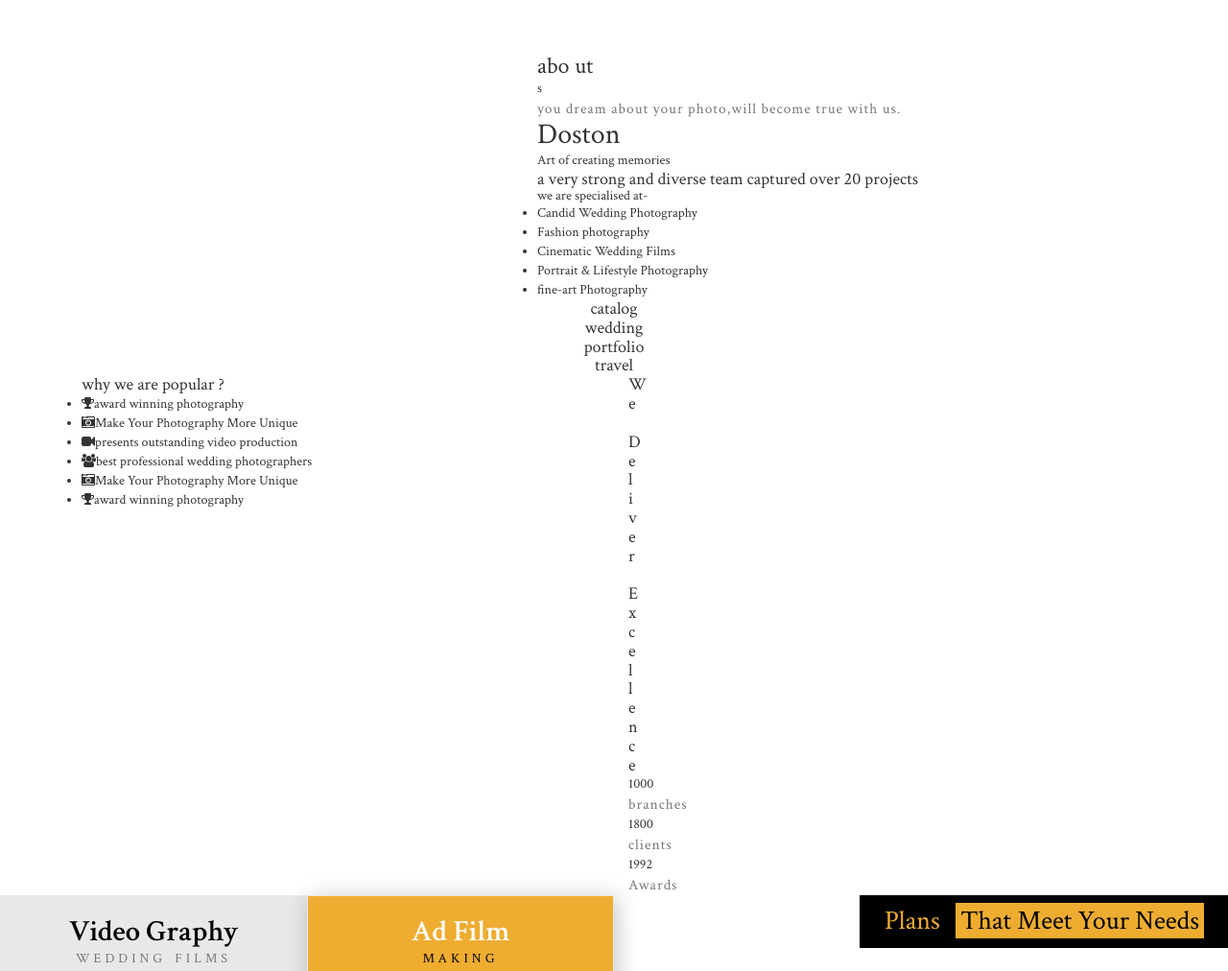
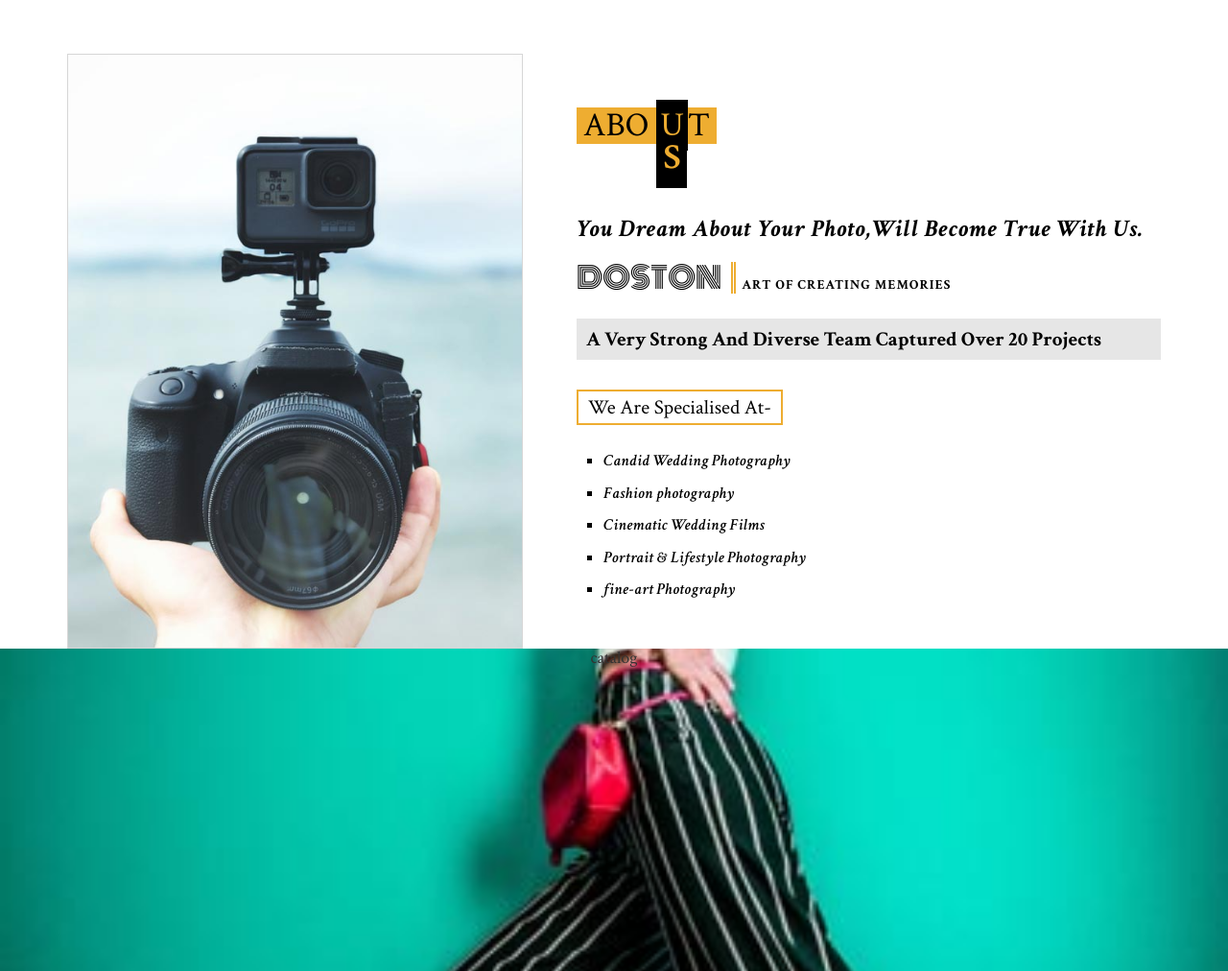
Before and after one commit to dostonhamrakulov/My-old-portfolio-template, a plain HTML site: page index.html in a window 1280 px wide. Shown: the part 752-1764 px from the top of the page at 96% size. Drawn offline with Linux system fonts and the light colour scheme.

Commit message:
Urtalab qidirsh

```diff
--- a/css/style.css
+++ b/css/style.css
@@ -1031,3 +1031,139 @@ div#gallery h3.sec-title,
 .about-main {
     padding-top: 4em;
 }
+
+.about-grid1 {
+    background: url(../images/a.jpg) no-repeat center;
+    background-size: cover;
+    min-height: 620px;
+    border: 1px solid #d6d6d6;
+}
+
+.about-grid2 {
+    padding: 4em 0 0 4em;
+}
+
+h3.title {
+    font-size: 2.5em;
+    color: #000;
+    display: inline-block;
+    text-transform: uppercase;
+    background: #eead31;
+    padding: 0 7px;
+}
+
+h3.title span {
+    color: #eead31;
+    background: #000000;
+    padding: 4px;
+}
+
+.about-subgrid p {
+    color: #000;
+    text-transform: capitalize;
+    font-size: 1.8em;
+    font-weight: bold;
+    font-style: italic;
+    margin: 1em 0 0;
+}
+
+.about-subgrid span {
+    color: #000;
+    font-weight: 800;
+    font-size: 1em;
+    padding-left: 3px;
+    letter-spacing: 1px;
+    text-transform: uppercase;
+}
+
+span.title-sub {
+    font-size: 4em;
+    margin-left: 13.7%;
+    width: 32px;
+    text-align: center;
+    height: 46px;
+    line-height: 18px;
+    color: #eead31;
+    display: block;
+    background: #000;
+}
+
+.about-subgrid h2 {
+    font-family: 'Monoton', cursive;
+    font-size: 2.2em;
+    text-transform: uppercase;
+    color: #000;
+    margin: 0.5em 0;
+    display: inline-block;
+    border-right: 5px double #eead31;
+    padding-right: 10px;
+}
+
+.about-subgrid h4 {
+    text-transform: capitalize;
+    font-weight: 800;
+    font-size: 1.5em;
+    margin: 10px 0;
+    background: #e6e6e6;
+    color: #000;
+    padding: 10px;
+}
+
+.about-subgrid h5 {
+    color: #000;
+    font-size: 1.5em;
+    text-transform: capitalize;
+    margin: 1em 0;
+    border: 2px solid #eead31;
+    display: inline-block;
+    padding: 5px 10px;
+}
+
+ul.w3l-about-list {
+    padding: 0em 0 0 2em;
+}
+
+ul.w3l-about-list li {
+    list-style-type: square;
+    font-size: 1.2em;
+    color: #000;
+    line-height: 2;
+    letter-spacing: 0.5px;
+    font-style: italic;
+    font-weight: 600;
+}
+
+
+/* about-bottom */
+
+div#about {
+    padding-bottom: 0;
+}
+
+.sub-div {
+    margin-top: 4em;
+}
+
+.agileits-ab1:nth-child(1) {
+    background: url(../images/a1.jpg) no-repeat center;
+    background-size: cover;
+    min-height: 400px;
+}
+
+.agileits-ab1:nth-child(2) {
+    background: url(../images/a2.jpg) no-repeat center;
+    background-size: cover;
+    min-height: 400px;
+}
+
+.agileits-ab1:nth-child(3) {
+    background: url(../images/a3.jpg) no-repeat center;
+    background-size: cover;
+    min-height: 400px;
+}
+
+.agileits-ab1:nth-child(4) {
+    background: url(../images/a4.jpg) no-repeat center;
+    background-size: cover;
+    min-height: 400px;
+}
```
